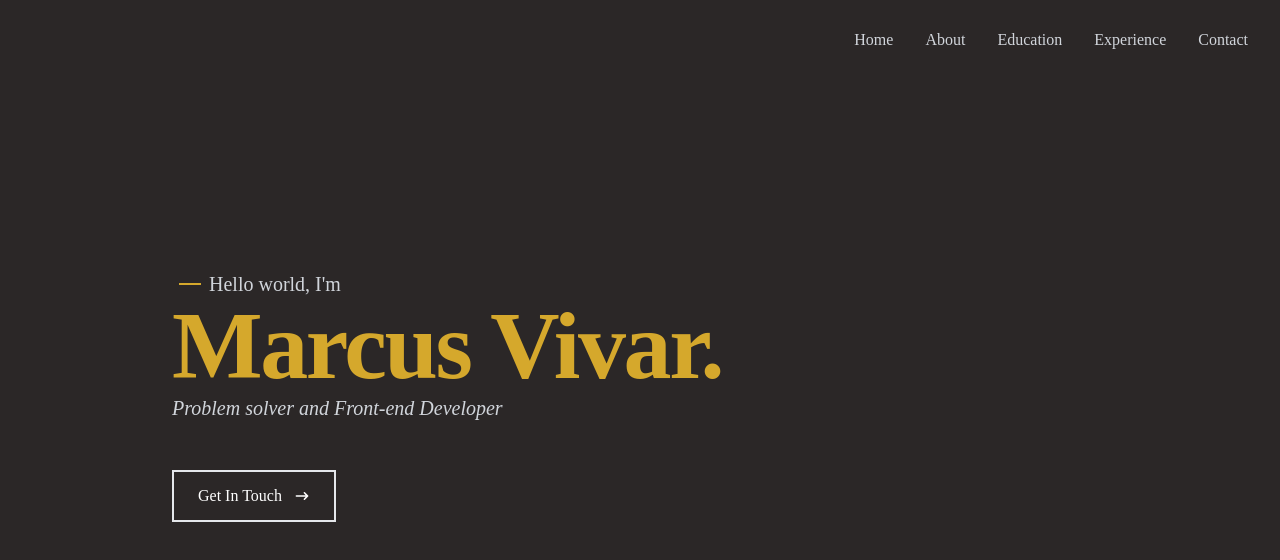
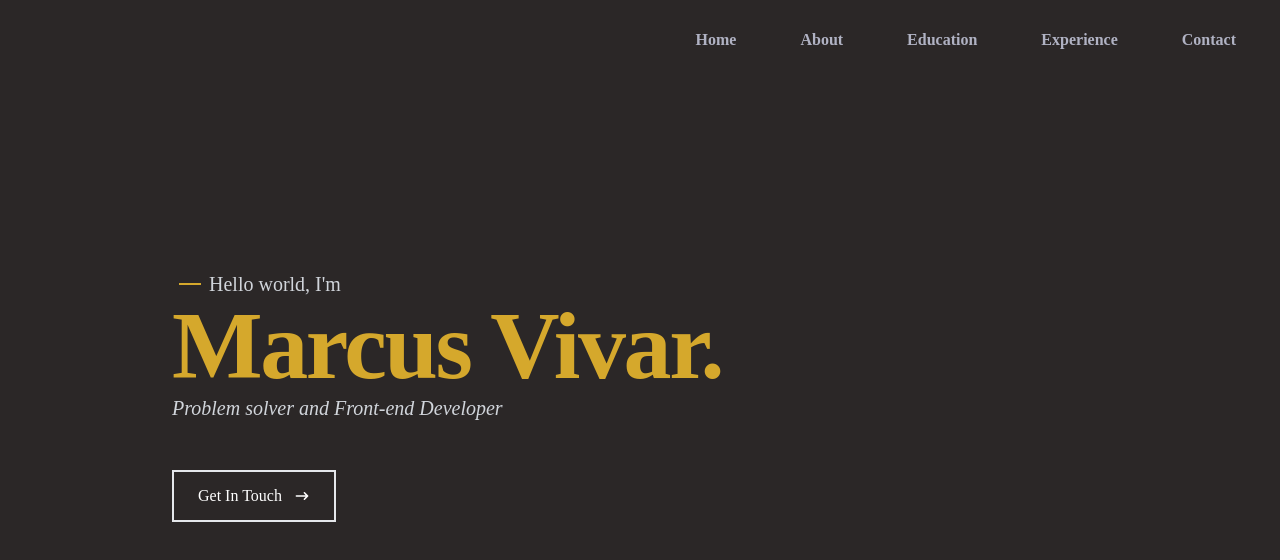
Before and after one commit to Topiksit0/Portfolio, a React (Create React App) app: page / in a window 1280 px wide. Shown: the top 560 px of the page. Built offline with nearby package versions, Linux system fonts and the light colour scheme; the HTML template or start-up script is replaced by a standard one.

Commit message:
added navbar animations

```diff
--- a/src/components/Navbar.jsx
+++ b/src/components/Navbar.jsx
@@ -6,18 +6,18 @@ const Navbar = () => {
     const handleClick = () => setNav(!nav)
 
     return (
-        <div className="fixed w-full h-[80px] flex justify-between items-center px-4 bg-[#2B2727] text-gray-300">
+        <div className="fixed w-full h-[80px] flex justify-between items-center px-7 bg-[#2B2727] text-[#b0b2c3]">
             <div>
                 {/* Logo */}
             </div>
 
                 {/* Menú */}
-                <ul className="hidden md:flex">
-                    <li>Home</li>
-                    <li>About</li>
-                    <li>Education</li>
-                    <li>Experience</li>
-                    <li>Contact</li>
+                <ul className="hidden md:flex space-x-8">
+                    <li className="underL font-semibold">Home</li>
+                    <li className="underL font-semibold">About</li>
+                    <li className="underL font-semibold ">Education</li>
+                    <li className="underL font-semibold">Experience</li>
+                    <li className="underL font-semibold">Contact</li>
                 </ul>
 
             {/* Movil */}
--- a/src/index.css
+++ b/src/index.css
@@ -20,10 +20,37 @@
 .line {
     content: "";
     display: inline-block;
-    position: relative;
-    top: -6px;
+    margin-bottom: 6px;
+    align-items: center;
     width: 22px;
     height: 2px;
     margin-left: 7px;
     background-color: #D5A82C;
 }
+
+.underL {
+    position: relative;
+    -webkit-transition: color 0.3s;
+
+}
+
+
+.underL::after{
+    content: "";
+    position: absolute;
+    background-color: #D5A82C;
+    height: 3px;
+    width: 0;
+    left: 0;
+    bottom: -10px;
+    transition: 0.3s;
+}
+
+.underL:hover::after{
+    width: 100%;
+}
+
+.underL:hover{
+    color:white
+
+}
```
